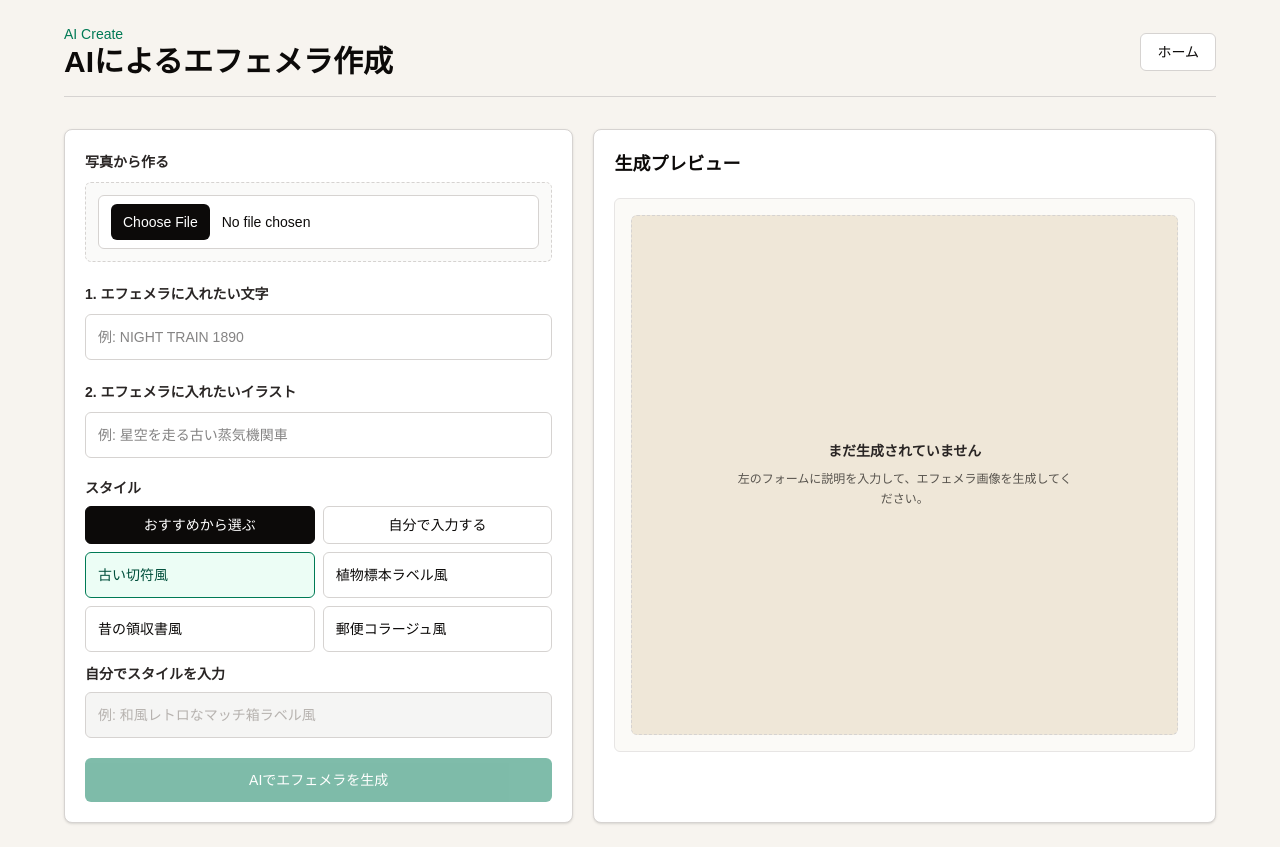
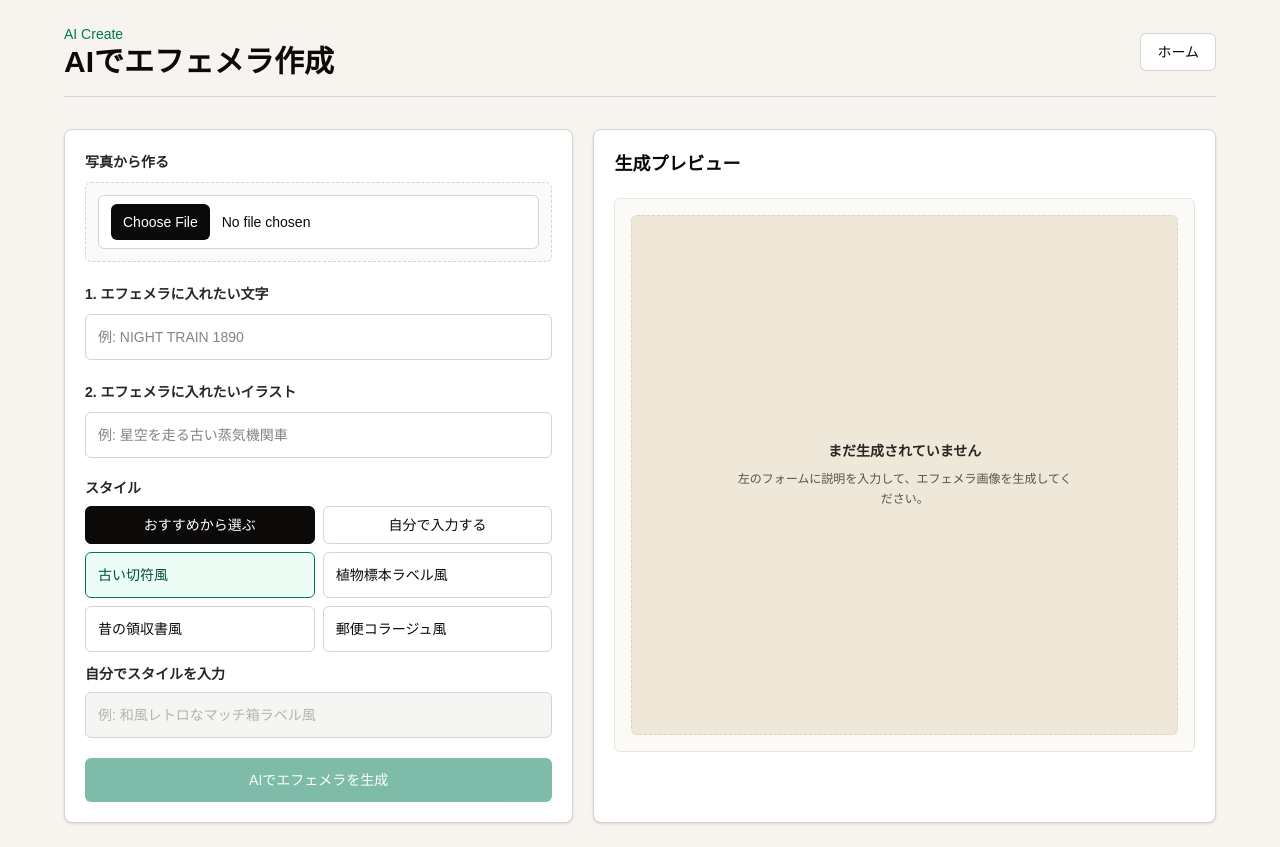
Before and after one commit to Social-System-Proj2-5/ephemo-v1, a Next.js app: page /ephemera/ai-create in a window 1280 px wide. Built offline with nearby package versions, Linux system fonts and the light colour scheme.

Commit message:
AIでエフェメラ作成

```diff
--- a/src/app/ephemera/ai-create/page.tsx
+++ b/src/app/ephemera/ai-create/page.tsx
@@ -296,7 +296,7 @@ export default function AiEphemeraCreatePage() {
           <div>
             <p className="text-sm font-medium text-emerald-700">AI Create</p>
             <h1 className="text-3xl font-semibold tracking-normal">
-              AIによるエフェメラ作成
+              AIでエフェメラ作成
             </h1>
           </div>
           <Link
--- a/src/app/page.tsx
+++ b/src/app/page.tsx
@@ -219,7 +219,7 @@ export default function Home() {
                     AI Create
                   </span>
                   <span className="mt-1 block text-lg font-semibold">
-                    AIによるエフェメラ作成
+                    AIでエフェメラ作成
                   </span>
                 </span>
                 <span className="text-2xl" aria-hidden="true">
```
